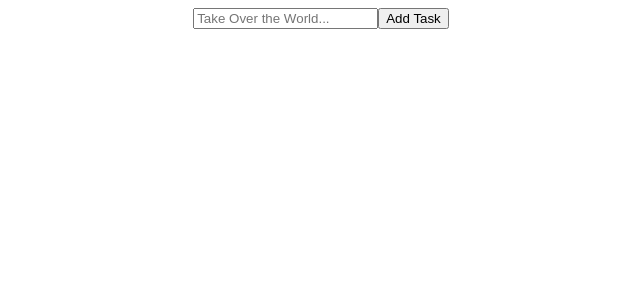
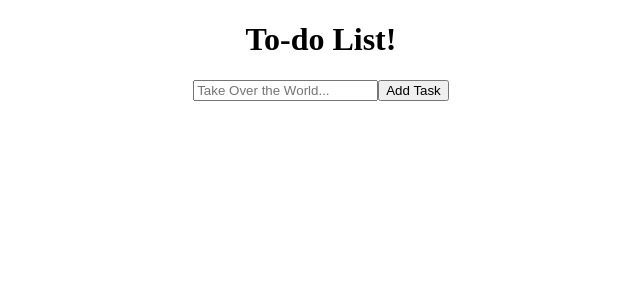
Before and after one commit to christinakanyongolo/reacttodo, a React (Create React App) app: page / in a window 1280 px wide. Shown: the top 300 px of the page, without its empty margins (319-959 px from the left). Built offline with nearby package versions, Linux system fonts and the light colour scheme.

Commit message:
Debugged addTodo + completed save task feature

```diff
--- a/src/App.css
+++ b/src/App.css
@@ -36,3 +36,8 @@
     transform: rotate(360deg);
   }
 }
+
+#task.toggleComplete {
+    text-decoration: line-through;
+    color: gray;
+}
--- a/src/App.js
+++ b/src/App.js
@@ -1,10 +1,11 @@
 import './App.css';
-import { TodoForm } from './components/TodoForm';
+import React from 'react';
+import { TodoWrapper } from './components/TodoWrapper';
 
 function App() {
   return (
     <div className="App">
-      <TodoForm/>
+      <TodoWrapper/>
     </div>
   );
 }
--- a/src/components/Todo.js
+++ b/src/components/Todo.js
@@ -1,8 +1,16 @@
 import React from 'react';
-export const Todo = () => {
+import { FontAwesomeIcon } from '@fortawesome/react-fontawesome';
+import { faPenToSquare} from '@fortawesome/free-solid-svg-icons';
+import {faTrash} from '@fortawesome/free-solid-svg-icons';
+
+export const Todo = ({task, toggleComplete}) => {
     return (
-        <div>  className = "EditTodoForm"
-            <p> Go to school</p>
+        <div className = "Todo"  >
+            <p onClick = {() => toggleComplete(task.id)} className = {`${task.completed  ? 'completed' : ""}`}>  {task.task}</p>
+            <div>
+               < FontAwesomeIcon icon={faPenToSquare} id ="TodoIcon" />
+               < FontAwesomeIcon icon={faTrash} id ="TrashIcon" />
+            </div>
        </div>
 
 
--- a/src/components/TodoForm.js
+++ b/src/components/TodoForm.js
@@ -1,4 +1,5 @@
 import React, { useState } from 'react';
+import { TodoWrapper } from './TodoWrapper';
 
 export const TodoForm = ({ addTodo }) => {
     const [value, setValue] = useState("");
--- a/src/components/TodoWrapper.js
+++ b/src/components/TodoWrapper.js
@@ -1,6 +1,7 @@
 import React, {useState} from 'react';
 import  {TodoForm} from './TodoForm';
 import { v4 as uuidv4 } from 'uuid';
+import { Todo } from './Todo';
 uuidv4();
 
 export const TodoWrapper = () => {
@@ -9,10 +10,19 @@
         const addTodo = todo => {
             setTodos([...todos, { id: uuidv4(), task: todo, completed: false, isEditing: false }])
             console.log(todos)
+            return todos;
+    }
+
+    const toggleComplete = id => {
+        setTodos(todos.map(todo => todo.id === id ? {...todo, completed: !todo.completed} : todo));
     }
 
     return(
         <div className="TodoWrapper">
+            <h1>To-do List!</h1>
             <TodoForm addTodo = {addTodo}/>
+            {todos.map((todo, index)  => (
+                < Todo task = {todo} key = { index} toggleComplete = {toggleComplete} />
+            ))}
         </div>
     )}
```
